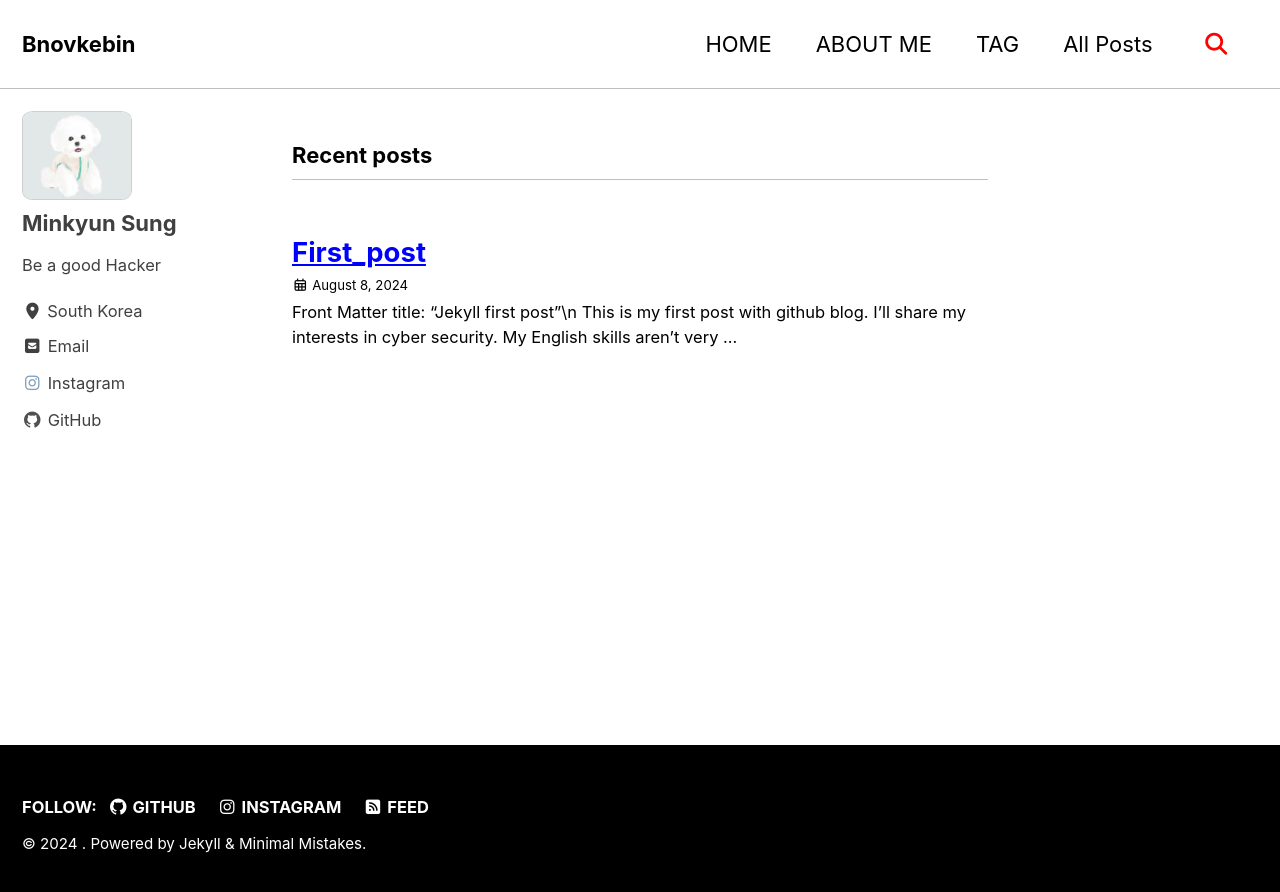
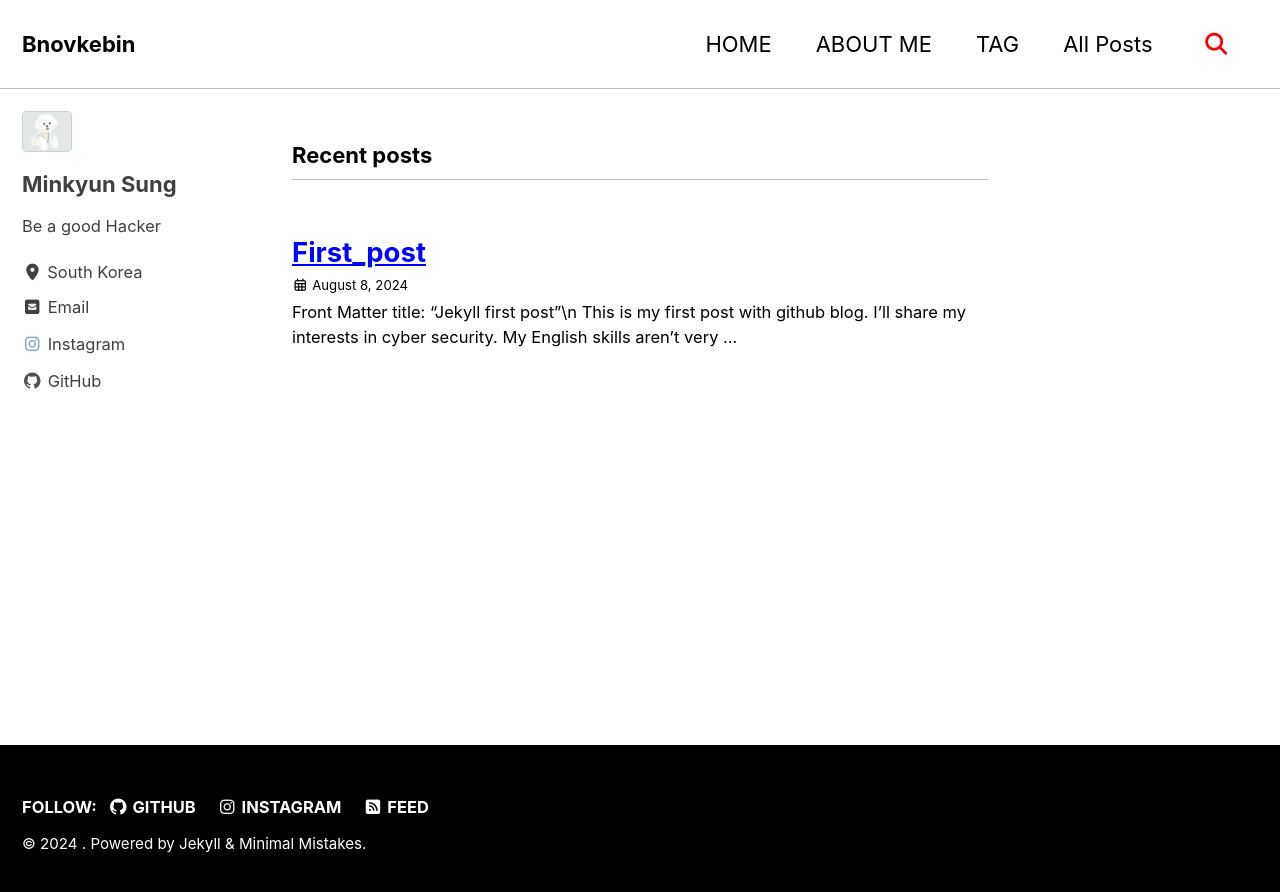
Before and after one commit to bnovkebin/bnovkebin.github.io, a Jekyll site: the page built from index.html, in a window 1280 px wide. Shown: the top 892 px of the page. Built offline with Jekyll 4.4.1, drawn with Linux system fonts in a browser that asks for light colours; cached includes are drawn as plain includes; the list of posts is cut into pages by our own code.

Commit message:
20240813

```diff
--- a/_sass/minimal-mistakes/_sidebar.scss
+++ b/_sass/minimal-mistakes/_sidebar.scss
@@ -124,13 +124,13 @@
 .author__avatar {
   display: table-cell;
   vertical-align: top;
-  width: 70px;
-  height: 70px;
+  width: 50px;
+  height: 50px;
 
   @include breakpoint($large) {
     display: block;
-    width: auto;
-    height: auto;
+    width: 50px;
+    height: 50px;
   }
 
   img {
```
